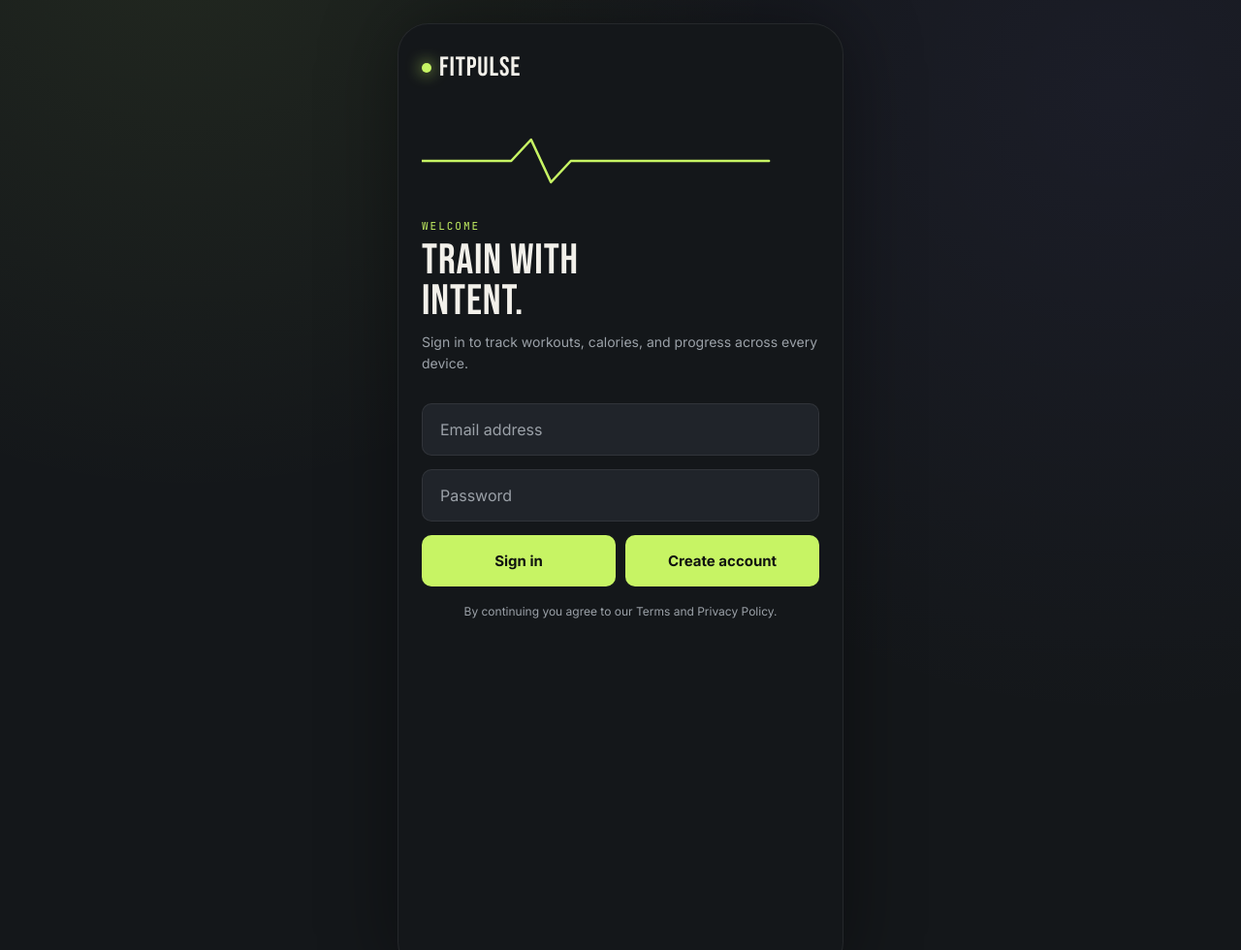
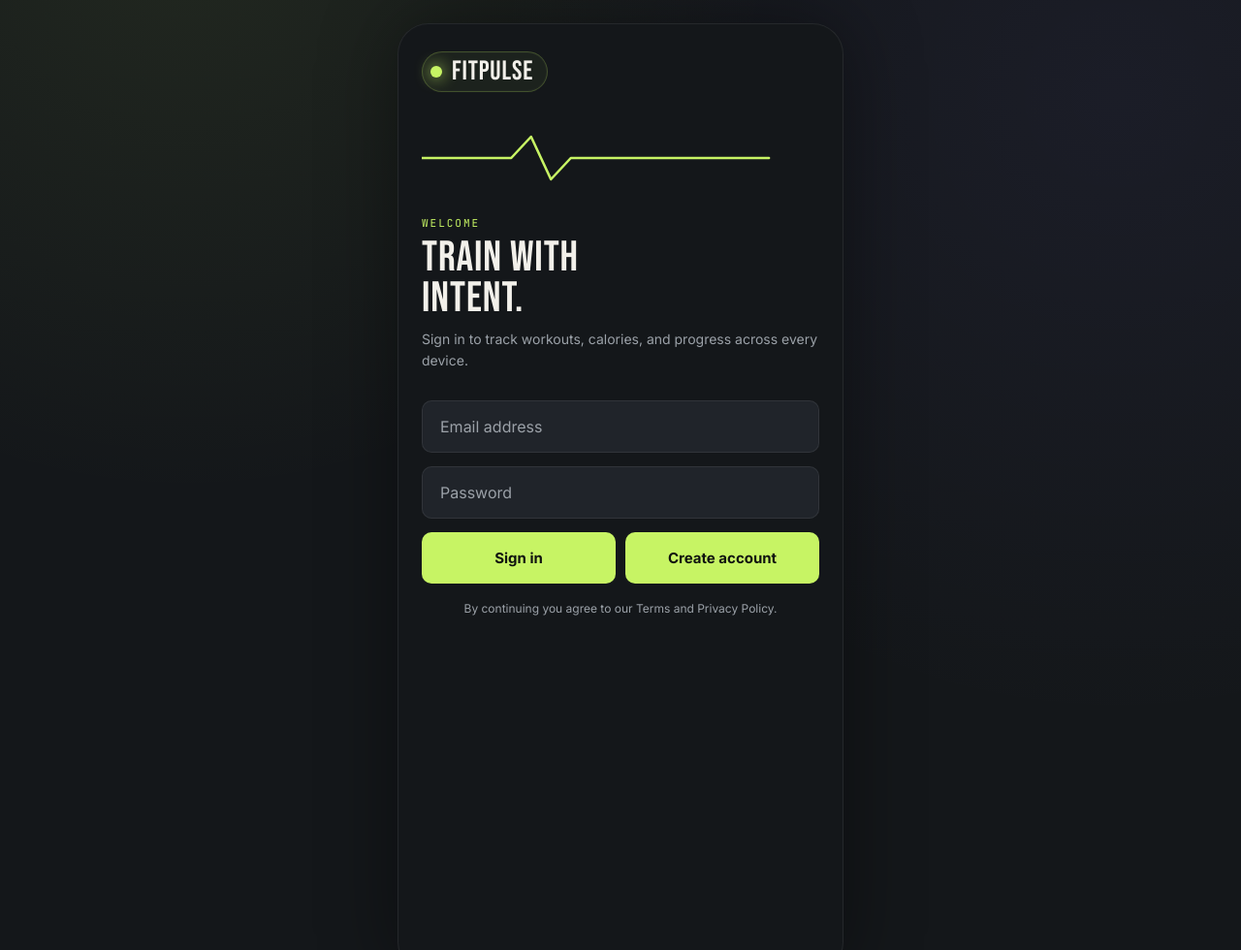
Before and after one commit to Sohamkk/fitpulse, a Flask app: page / in a window 1280 px wide. Shown: the whole page at 97% size. Run offline with Flask 3, Linux system fonts and the light colour scheme; some libraries are stand-ins or nearby versions.

Commit message:
Enhance brandmark styling: add wrap and adjust layout for improved appearance

```diff
--- a/static/css/style.css
+++ b/static/css/style.css
@@ -140,15 +140,34 @@ h3 { font-size: 22px; }
 }
 
 .brandmark {
+  display: flex;
+  align-items: center;
+  margin-bottom: 28px;
+}
+.brandmark-wrap {
+  display: inline-flex;
+  align-items: center;
+  gap: 10px;
+  padding: 6px 14px 6px 8px;
+  border: 1px solid rgba(199, 244, 100, 0.22);
+  border-radius: 999px;
+  background: rgba(199, 244, 100, 0.05);
+  box-shadow: inset 0 0 0 1px rgba(255,255,255,0.02);
+}
+.brandmark .dot {
+  width: 12px;
+  height: 12px;
+  border-radius: 50%;
+  background: var(--volt);
+  box-shadow: 0 0 16px var(--volt);
+  flex: 0 0 auto;
+}
+.brandmark .brand-name {
   font-family: var(--font-display);
   font-size: 28px;
   letter-spacing: 0.03em;
-  display: flex;
-  align-items: center;
-  gap: 8px;
-  margin-bottom: 40px;
+  line-height: 1;
 }
-.brandmark .dot { width: 10px; height: 10px; border-radius: 50%; background: var(--volt); box-shadow: 0 0 16px var(--volt); }
 
 .field {
   width: 100%;
--- a/templates/index.html
+++ b/templates/index.html
@@ -21,7 +21,12 @@
 
   <!-- LOGIN -->
   <div id="screen-login" class="screen">
-    <div class="brandmark"><span class="dot"></span>FITPULSE</div>
+    <div class="brandmark">
+      <span class="brandmark-wrap">
+        <span class="dot"></span>
+        <span class="brand-name">FITPULSE</span>
+      </span>
+    </div>
     <svg class="pulse-line" viewBox="0 0 400 64" preserveAspectRatio="none">
       <path d="M0,32 L90,32 L110,10 L130,54 L150,32 L400,32" />
     </svg>
```
